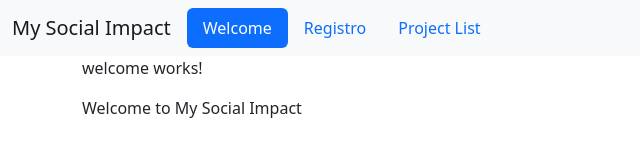
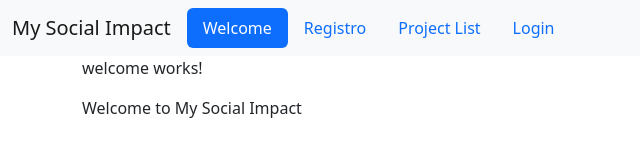
Before and after one commit to antonio-dembo/my-social-impact, an Angular app in the folder Web/ClientApp/MySocialImpact/: page /welcome in a window 1280 px wide. Shown: the top 160 px of the page, without its empty margins (0-640 px from the left). Built offline with nearby package versions, Linux system fonts and the light colour scheme.

Commit message:
Configure login page route + code refactoring

```diff
--- a/Web/ClientApp/MySocialImpact/src/app/app-routing.module.ts
+++ b/Web/ClientApp/MySocialImpact/src/app/app-routing.module.ts
@@ -1,7 +1,17 @@
 import { NgModule } from '@angular/core';
 import { RouterModule, Routes } from '@angular/router';
+import { WelcomeComponent } from './paginas/home/welcome.component';
+import { UserLoginComponent } from './paginas/login/user-login.component';
+import { ProjectListComponent } from './paginas/projeto/project-list.component';
+import { RegistroComponent } from './paginas/registro/registro.component';
 
-const routes: Routes = [];
+const routes: Routes = [
+  { path: '', redirectTo: '/welcome', pathMatch: 'full'},
+  { path: 'registro', component: RegistroComponent},
+  { path: 'welcome', component: WelcomeComponent},
+  { path: 'projects', component: ProjectListComponent},
+  { path: 'login', component: UserLoginComponent}
+ ];
 
 @NgModule({
   imports: [RouterModule.forRoot(routes)],
--- a/Web/ClientApp/MySocialImpact/src/app/app.component.html
+++ b/Web/ClientApp/MySocialImpact/src/app/app.component.html
@@ -13,6 +13,9 @@
       <li class="nav-item">
         <a class='nav-link' routerLinkActive='active' routerLink='/projects'>Project List</a>
       </li>
+      <li class="nav-item">
+        <a class='nav-link' routerLinkActive='active' routerLink='/login'>Login</a>
+      </li>
     </ul>
   </div>
 
```
Also changed, not shown: Web/ClientApp/MySocialImpact/src/app/app.module.ts (+2 -6 lines).
